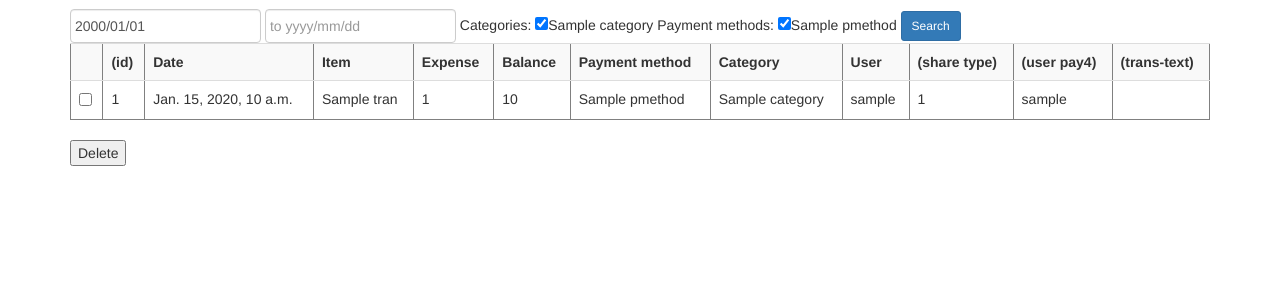
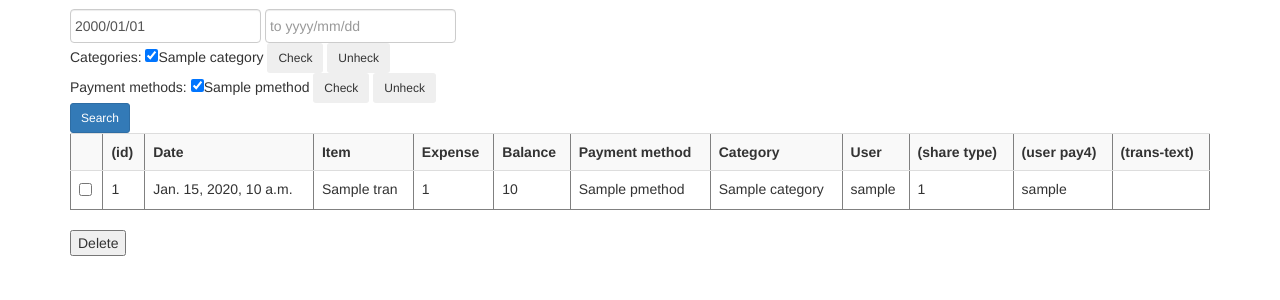
Before and after one commit to yauji/teller2, a Django app: page /t/list in a window 1280 px wide. Shown: the part 51-351 px from the top of the page. Run offline with Django 3.2, Linux system fonts and the light colour scheme; a user stored in the database is signed in; tables that the repository leaves empty hold one stand-in row (values such as "Sample post"); some libraries are stand-ins or nearby versions.

Commit message:
check/uncheck button on list filter.

```diff
--- a/trans/templates/trans/list.html
+++ b/trans/templates/trans/list.html
@@ -14,16 +14,25 @@
     <input type="text" class="form-control mb-2 mr-sm-2 mb-sm-0 datepicker" id="datefrom" name="datefrom"  placeholder="From yyyy/mm/dd" value="{{datefrom}}">
     <input type="text" class="form-control mb-2 mr-sm-2 mb-sm-0 datepicker" id="dateto" name="dateto"  placeholder="to yyyy/mm/dd">
 
-
+    <div id="category">
     Categories:
     {% for c in category_list %}
     <input type="checkbox" name="categorys" value="{{ c.id }}" {% if c.selected %}checked="checked"{% endif %}>{{c.name}}</input>
     {% endfor %}
 
+    <button id="ccheck" type="button" class="btn btn-outline-info btn-sm">Check</button>
+    <button id="cuncheck" type="button" class="btn btn-outline-info btn-sm">Unheck</button>
+    </div>
+
+    <div id="pmethod">
     Payment methods:
     {% for pm in pmethod_list %}
     <input type="checkbox" name="pmethods" value="{{ pm.id }}"  {% if pm.selected %}checked="checked"{% endif %}>{{pm.name}}</input>
     {% endfor %}
+
+    <button id="pmcheck" type="button" class="btn btn-outline-info btn-sm">Check</button>
+    <button id="pmuncheck" type="button" class="btn btn-outline-info btn-sm">Unheck</button>
+    </div>
 
     <button type="submit" class="btn btn-primary btn-sm">Search</button>
 
@@ -76,14 +85,30 @@
 
 {% block script %}
 $(function() {
-    //init format---
-    $('#user_pay4').css('display', 'none');
+//init format---
+//$('#user_pay4').css('display', 'none');
 
-    $('.datepicker').datepicker({
-	format: "yyyy/mm/dd"
-    });
+$('.datepicker').datepicker({
+format: "yyyy/mm/dd"
+});
 
-    //events---
+//events---
+$('#ccheck').click(function(e) {
+$("#category > input:checkbox").prop("checked", true);
+});
+
+$('#cuncheck').click(function(e) {
+$("#category > input:checkbox").prop("checked", false);
+});
+
+$('#pmcheck').click(function(e) {
+$("#pmethod > input:checkbox").prop("checked", true);
+});
+
+$('#pmuncheck').click(function(e) {
+$("#pmethod > input:checkbox").prop("checked", false);
+});
+
 
 });
 {% endblock script %}
```
